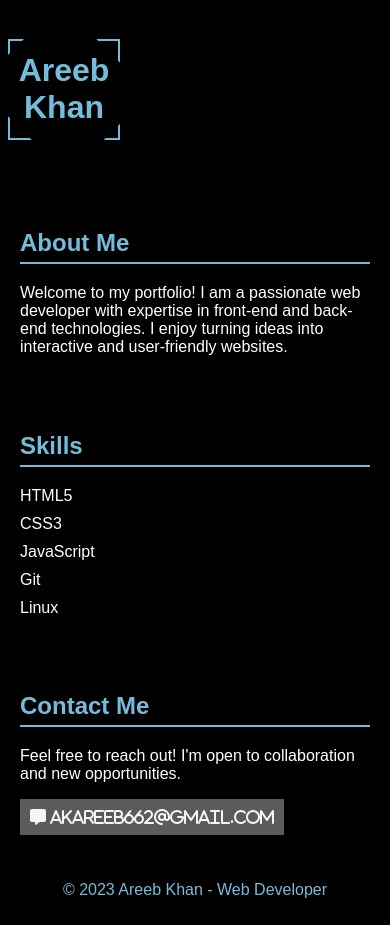
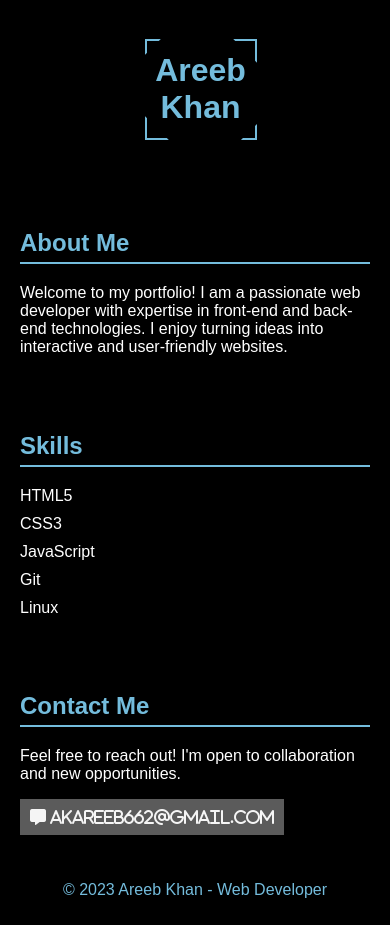
Before and after one commit to curiousbud/Portfolio, a plain HTML site: page index.html in a window 390 px wide. Drawn offline with Linux system fonts and the light colour scheme.

Commit message:
Modified Media Queries for Name class

```diff
--- a/css/style.css
+++ b/css/style.css
@@ -250,6 +250,9 @@ footer {
     padding: 15px 0;
   }
 
+  .left-nav {
+    margin-left: 35%;
+  }
   .right-nav {
     display: none;
   }
```
